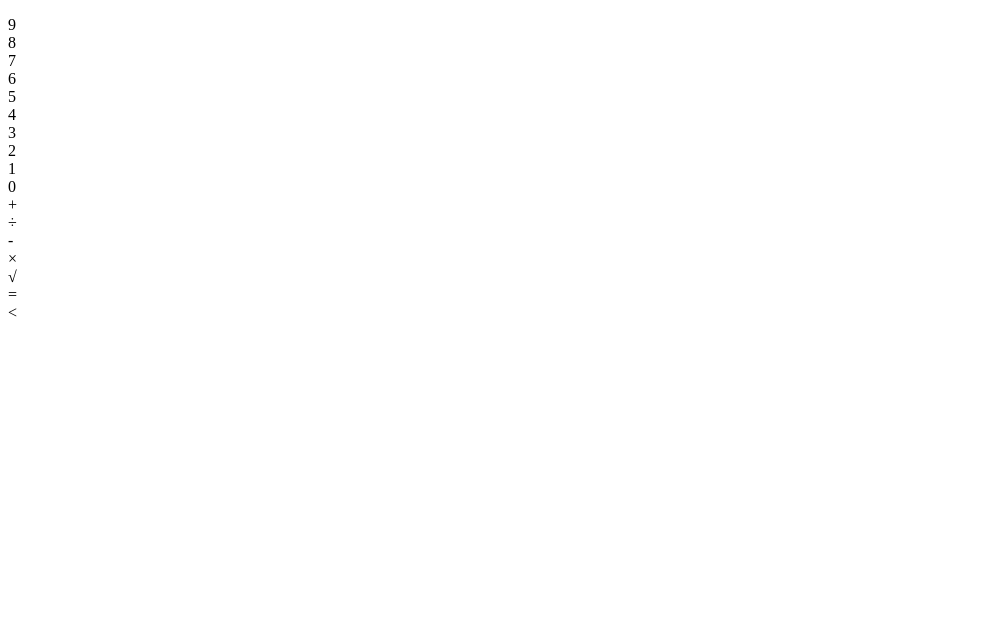
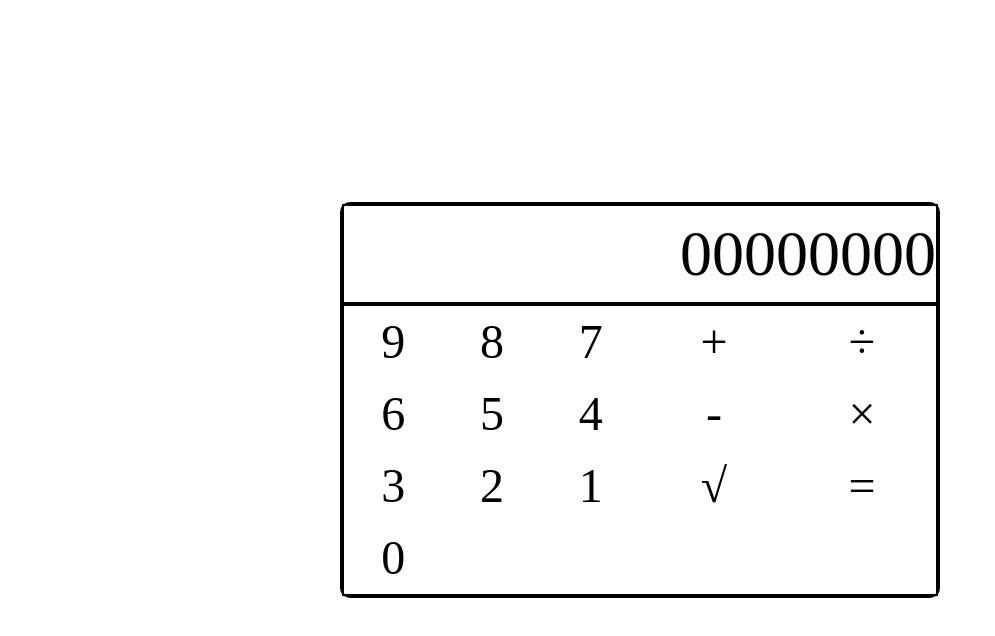
Before and after one commit to Adriano-Dos-Santos/Calculator, a plain HTML site: page index.html in a window 1280 px wide. Shown: the whole page, without its empty margins (0-995 px from the left). Drawn offline with Linux system fonts and the light colour scheme.

Commit message:
first structure made

```diff
--- a/index.html
+++ b/index.html
@@ -3,17 +3,17 @@
     <head>
         <meta http-equiv="content-type" content="text/html; charset=utf-8" />
         <title>calculator app</title>
-
+        <link rel="stylesheet" href="styles.css" type="text/css" media="screen" />
     </head>
     <body>
         <main>
-            <div class="visorContainer">
+            <section class="visorContainer">
                 <div class="visor">
-                    <p class="result" id="result"></p>
+                    <p class="result" id="result">00000000</p>
                 </div>
-            </div>
-            <div>
+            </section>
                 <div class="buttonsContainer">
+                    <div class="numbers">
                     <div class="button">9</div>
                     <div class="button">8</div>
                     <div class="button">7</div>
@@ -24,15 +24,16 @@
                     <div class="button">2</div>
                     <div class="button">1</div>
                     <div class="button">0</div>
+                    </div>
+                    <div class="operators">
                     <div class="button">+</div>
                     <div class="button">÷</div>
                     <div class="button">-</div>
                     <div class="button">×</div>
                     <div class="button">√</div>
                     <div class="button">=</div>
-                    <
+                    </div>
                 </div>
-            </div>
         </main>
     </body>
 </html>
--- /dev/null
+++ b/styles.css
@@ -0,0 +1,122 @@
+/* Box sizing rules */
+*,
+*::before,
+*::after {
+    box-sizing: border-box;
+}
+
+/* Remove default margin */
+* {
+    margin: 0;
+    padding: 0;
+    font: inherit;
+}
+
+/* Remove list styles on ul, ol elements with a list role, which suggests default styling will be removed */
+ul[role='list'],
+ol[role='list'] {
+    list-style: none;
+}
+
+/* Set core root defaults */
+html:focus-within {
+    scroll-behavior: smooth;
+}
+
+/* Set core body defaults */
+body {
+    min-height: 100vh;
+    text-rendering: optimizeSpeed;
+    line-height: 1.5;
+}
+
+/* A elements that don't have a class get default styles */
+a:not([class]) {
+    text-decoration-skip-ink: auto;
+}
+
+/* Make images easier to work with */
+img,
+picture,
+svg,
+video,
+canvas {
+    display: block;
+    max-width: 100%;
+}
+
+/* make form elements inherit some styles*/
+button,
+input,
+select,
+textarea {
+    font-family: inherit;
+    font-size: 100%;
+}
+
+/* Remove all animations, transitions and smooth scroll for people that prefer not to see them */
+@media (prefers-reduced-motion: reduce) {
+    html:focus-within {
+        scroll-behavior: auto;
+    }
+
+    *,
+    *::before,
+    *::after {
+        animation-duration: 0.01ms !important;
+        animation-iteration-count: 1 !important;
+        transition-duration: 0.01ms !important;
+        scroll-behavior: auto !important;
+    }
+}
+
+/* code */
+
+body {
+ display: flex;
+ justify-content: center;
+ align-items: center;
+}
+
+main {
+    width: 600px;
+    font-size: 2rem;
+               border: 2px solid black;
+               display: flex;
+               flex-direction: column;
+               border-radius: 10px;
+}
+.visorContainer {
+    text-align: right;
+               border: 2px solid black;
+               flex-basis: 20%;
+               font-size: 4rem;
+}
+
+.buttonsContainer {
+               border: 2px solid black;
+               flex-basis: 70%;
+               display: flex;
+               justify-content: center;
+               align-items: start;
+               flex-direction: row;
+               font-size: 3rem;
+               text-align: center;
+
+}
+
+.numbers {
+               display: grid;
+               grid-template-columns: 1fr 1fr 1fr;
+               flex-basis: 50%;
+
+}
+
+.operators {
+    display: grid;
+    grid-template-columns: 1fr 1fr ;
+    flex-basis: 50%;
+}
+
+* {
+}
```
Also changed, not shown: main.js (added).
